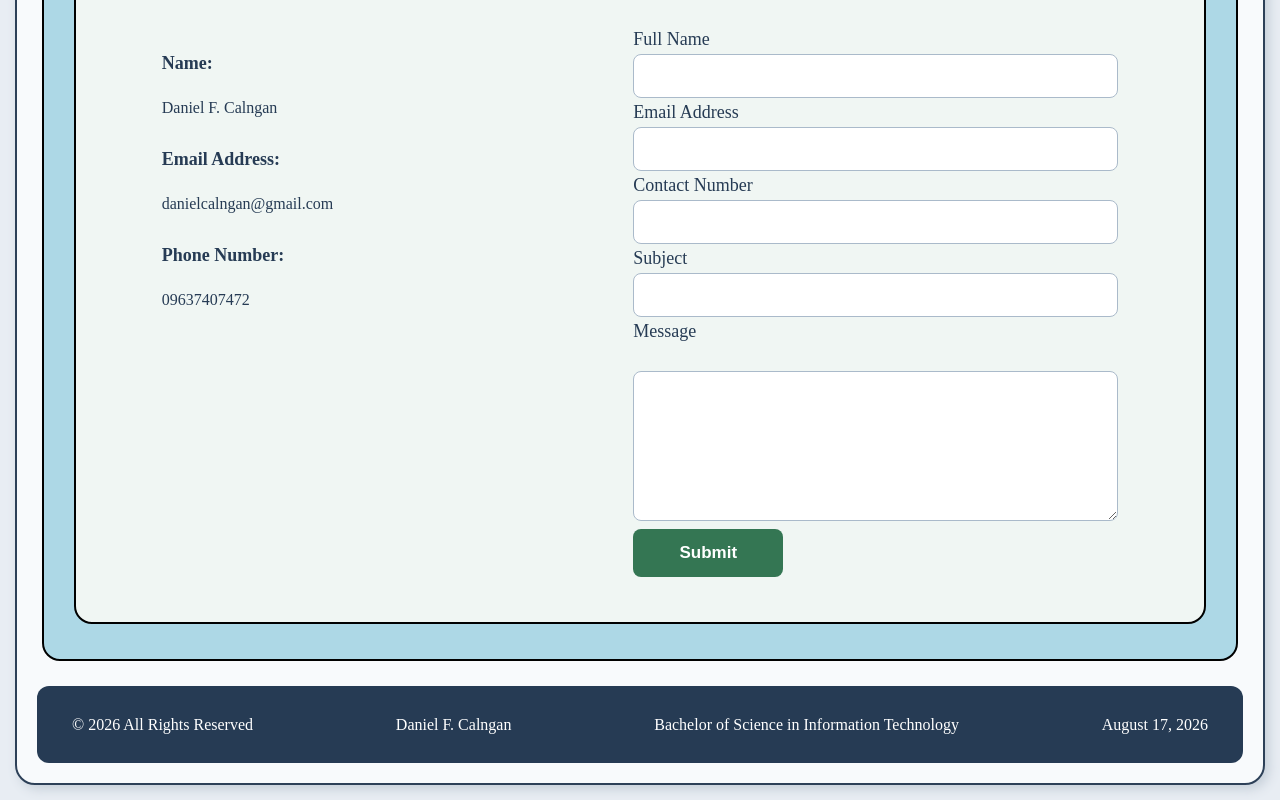
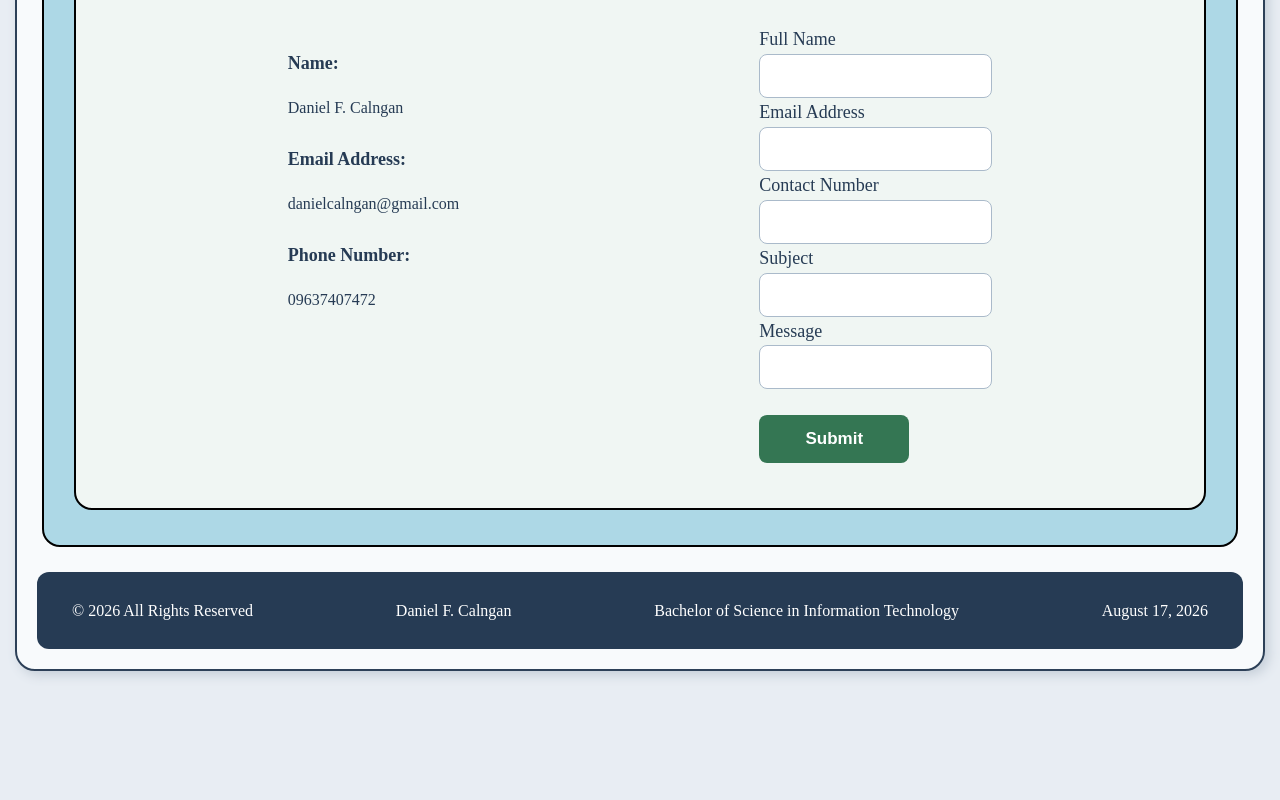
Before and after one commit to daniel20832/Portfolio, a plain HTML site: page index.html in a window 1280 px wide. Shown: the part 4403-5203 px from the top of the page. After the commit the page ends 5089 px from the top, so only its background shows below. Drawn offline with Linux system fonts and the light colour scheme.

Commit message:
Update index.html

```diff
--- a/index.html
+++ b/index.html
@@ -380,16 +380,20 @@ As I continue my studies, I hope to gain more knowledge and practical experience
                     name="subject">
                 <br>
 
-                <label for="message">Message</label>
-                <br>
+                <div class="Textarea">
+                            <label for="">Message</label>
+                             <input name="mess"
+                                id="message"
+                                rows="5"
+                                cols="50"></input>
+                                <br>
+                        </div>
 
-                <textarea name="mess"
-                        id="message"
-                        rows="5"
-                        cols="50"></textarea>
-                <br>
+                        <div class="button">
+                                <br>
 
-                <button type="submit">Submit</button>
+                        <button type="submit">Submit</button>
+                </div>
 
             </form>
         </div>
```
